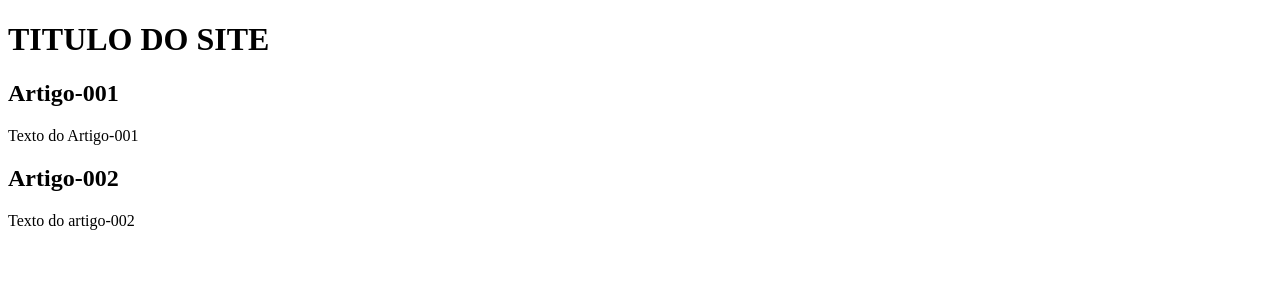
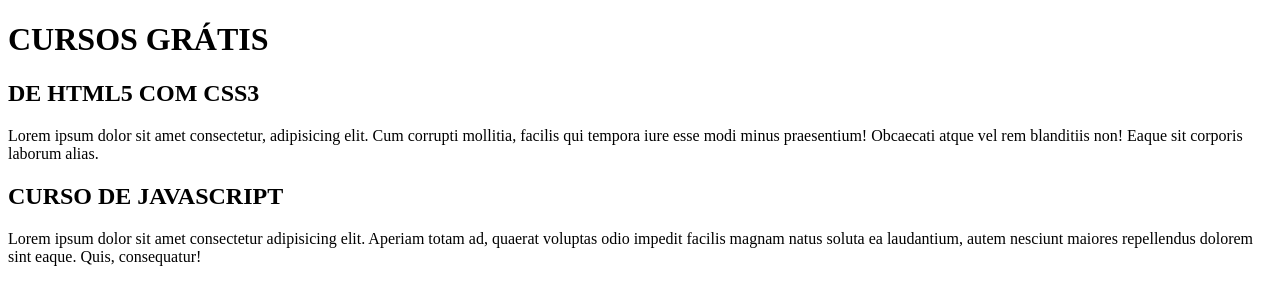
Before and after one commit to horaciomoreira/Projeto-Site2, a plain HTML site: page index.html in a window 1280 px wide. Drawn offline with Linux system fonts and the light colour scheme.

Commit message:
inicio do conteudo

```diff
--- a/index.html
+++ b/index.html
@@ -8,16 +8,16 @@
 <body>
     <main>
         <header>
-            <h1>TITULO DO SITE</h1>
+            <h1>CURSOS GRÁTIS</h1>
         </header>
         <article>
-            <h2>Artigo-001</h2>
-            <p>Texto do Artigo-001</p>
+            <h2> DE HTML5 COM CSS3</h2>
+            <p>Lorem ipsum dolor sit amet consectetur, adipisicing elit. Cum corrupti mollitia, facilis qui tempora iure esse modi minus praesentium! Obcaecati atque vel rem blanditiis non! Eaque sit corporis laborum alias.</p>
         </article>
 
         <article>
-            <h2>Artigo-002</h2>
-            <p>Texto do artigo-002</p>
+            <h2>CURSO DE JAVASCRIPT</h2>
+            <p>Lorem ipsum dolor sit amet consectetur adipisicing elit. Aperiam totam ad, quaerat voluptas odio impedit facilis magnam natus soluta ea laudantium, autem nesciunt maiores repellendus dolorem sint eaque. Quis, consequatur!</p>
         </article>
     </main>
 
```
